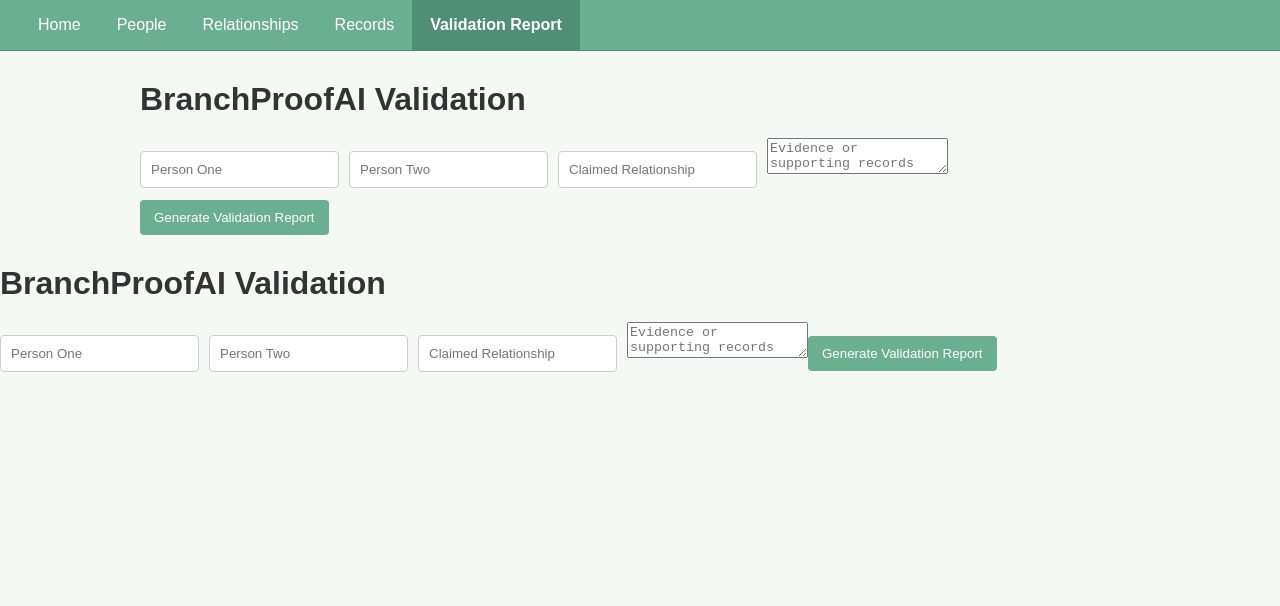
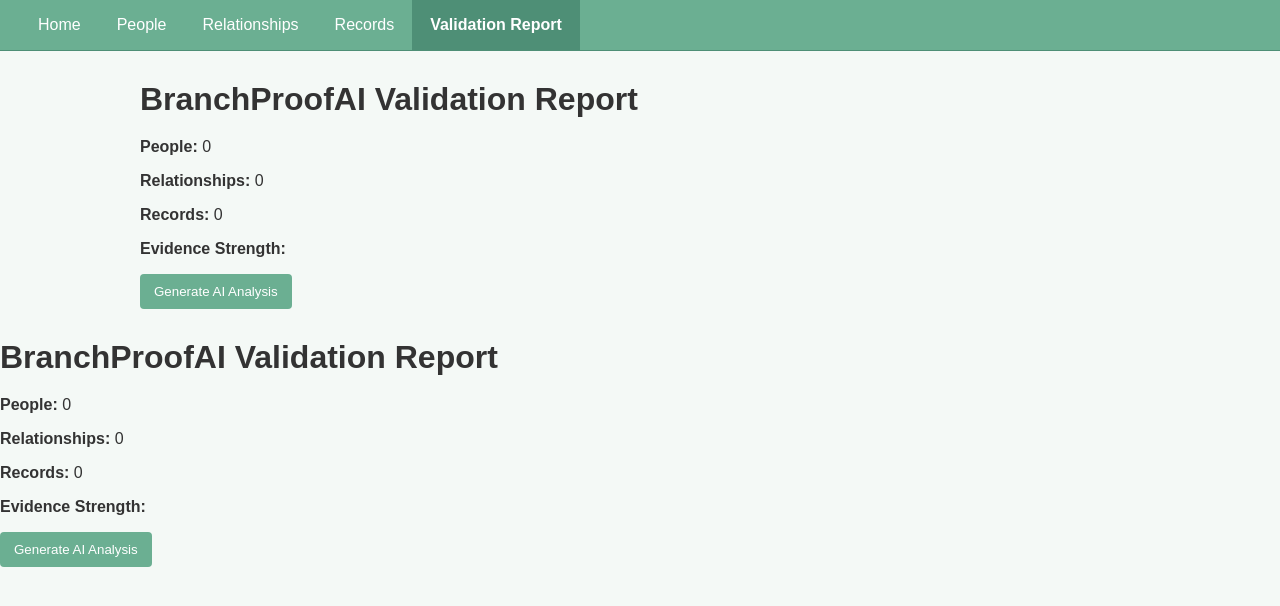
Before and after one commit to kelsiegarcia/branch-proof-ai, an Angular app in the folder branch-proof-ai/: page /validation-report in a window 1280 px wide. Shown: the top 606 px of the page. Built offline with nearby package versions, Linux system fonts and the light colour scheme; no server answers.

Commit message:
Connect validation report UI to AI analysis endpoint

```diff
--- a/branch-proof-ai/src/app/components/validation-report/validation-report.html
+++ b/branch-proof-ai/src/app/components/validation-report/validation-report.html
@@ -1,27 +1,19 @@
-<div class="validation-container">
-  <h2>BranchProofAI Validation</h2>
+ <div class="validation-container">
+  <h2>BranchProofAI Validation Report</h2>
 
-  <input [(ngModel)]="personOne" placeholder="Person One" />
+  <div>
+    <p><strong>People:</strong> {{ peopleCount }}</p>
+    <p><strong>Relationships:</strong> {{ relationshipsCount }}</p>
+    <p><strong>Records:</strong> {{ recordsCount }}</p>
+    <p><strong>Evidence Strength:</strong> {{ evidenceStrength }}</p>
+  </div>
 
-  <input [(ngModel)]="personTwo" placeholder="Person Two" />
-
-  <input [(ngModel)]="relationship" placeholder="Claimed Relationship" />
-
-  <textarea
-    [(ngModel)]="evidence"
-    placeholder="Evidence or supporting records"
-  ></textarea>
-
-  <button (click)="submitValidation()">
-    Generate Validation Report
+  <button (click)="generateAiAnalysis()" [disabled]="loadingAnalysis">
+    {{ loadingAnalysis ? 'Generating Analysis...' : 'Generate AI Analysis' }}
   </button>
 
-  <div *ngIf="loading">
-    Generating report...
-  </div>
-
-  <div *ngIf="analysis">
-    <h3>Validation Report</h3>
-    <p>{{ analysis }}</p>
+  <div *ngIf="aiAnalysis">
+    <h3>AI Validation Analysis</h3>
+    <p>{{ aiAnalysis }}</p>
   </div>
 </div>
--- a/branch-proof-ai/src/app/components/validation-report/validation-report.ts
+++ b/branch-proof-ai/src/app/components/validation-report/validation-report.ts
@@ -38,7 +38,7 @@
         this.peopleCount = people.length;
         this.updateEvidenceStrength();
         this.cdr.markForCheck();
-        this.generateAiAnalysis();
+        // this.generateAiAnalysis();
       },
       error: (error: any) => {
         console.error('Error loading people:', error);
```
